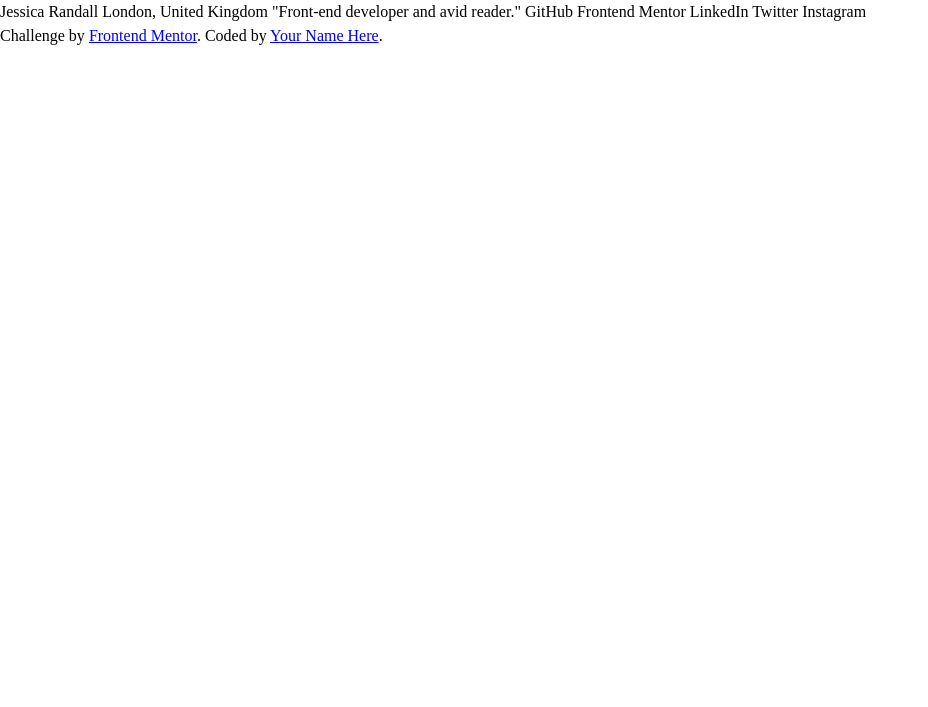
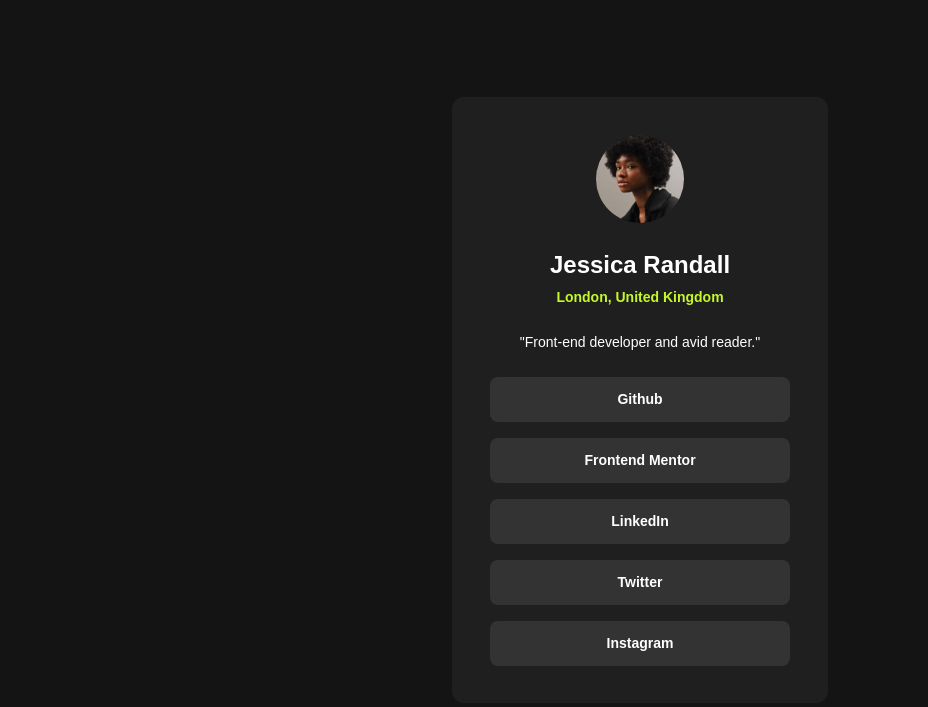
Before and after one commit to jyeharry/social-links-profile, a plain HTML site: page index.html in a window 1280 px wide. Shown: the whole page, without its empty margins (0-928 px from the left). Drawn offline with Linux system fonts and the light colour scheme.

Commit message:
Completed challenge

```diff
--- a/css/style.css
+++ b/css/style.css
@@ -4,6 +4,27 @@
   --grey-700: hsl(0, 0%, 20%);
   --grey-800: hsl(0, 0%, 12%);
   --grey-900: hsl(0, 0%, 8%);
+
+  /* @link https://utopia.fyi/space/calculator?c=375,16,1.2,1440,16,1.25,5,2,&s=0.75|0.5|0.25,1.5|2.5,&g=s,l,xl,12 */
+
+  --space-3xs: 0.25rem;
+  --space-2xs: 0.5rem;
+  --space-xs: 0.75rem;
+  --space-s: 1rem;
+  --space-m: 1.5rem;
+  --space-l: 2.5rem;
+
+  /* One-up pairs */
+  /* Space 3xs-2xs: 4px → 8px */
+  --space-3xs-2xs: clamp(0.25rem, 0.162rem + 0.3756vw, 0.5rem);
+  /* Space 2xs-xs: 8px → 12px */
+  --space-2xs-xs: clamp(0.5rem, 0.412rem + 0.3756vw, 0.75rem);
+  /* Space xs-s: 12px → 16px */
+  --space-xs-s: clamp(0.75rem, 0.662rem + 0.3756vw, 1rem);
+  /* Space s-m: 16px → 24px */
+  --space-s-m: clamp(1rem, 0.8239rem + 0.7512vw, 1.5rem);
+  /* Space m-l: 24px → 40px */
+  --space-m-l: clamp(1.5rem, 1.1479rem + 1.5023vw, 2.5rem);
 }
 
 @font-face {
@@ -21,3 +42,92 @@
   font-style: italic;
   font-variation-settings: 'slnt' -10;
 }
+
+* {
+  font-family: 'Intet', sans-serif;
+  color: var(--white);
+}
+
+.txt-preset-1 {
+  font-size: 1.5rem;
+  line-height: 1.5;
+  letter-spacing: 0;
+  font-weight: bold;
+}
+
+.txt-preset-2 {
+  font-size: 0.875rem;
+  line-height: 1.5;
+  letter-spacing: 0;
+}
+
+.txt-preset-2--bold {
+  font-weight: bold;
+}
+
+.txt-preset-2--green {
+  color: var(--green);
+}
+
+body {
+  background-color: var(--grey-900);
+}
+
+.card__container {
+  display: flex;
+  justify-content: center;
+  align-items: center;
+  min-height: 100vh;
+  padding: var(--space-m-l);
+}
+
+.card {
+  /* @link https://utopia.fyi/clamp/calculator?a=375,1440,327—384 */
+  width: clamp(20.4375rem, 19.1831rem + 5.3521vw, 24rem);
+  display: flex;
+  align-items: stretch;
+  flex-direction: column;
+  gap: var(--space-m);
+  background-color: var(--grey-800);
+  padding: var(--space-m-l);
+  border-radius: var(--space-xs);
+  text-align: center;
+}
+
+.card__image {
+  border-radius: 999px;
+  margin: auto;
+}
+
+.card__name {
+  margin-block-end: var(--space-3xs);
+}
+
+.card__location {
+  color: var(--green);
+}
+
+.card__links {
+  display: flex;
+  flex-direction: column;
+  gap: var(--space-s);
+}
+
+.btn {
+  text-decoration: none;
+  display: inline-block;
+  background-color: var(--grey-700);
+  border-radius: var(--space-2xs);
+  transition: all 0.6s ease-out;
+  font-size: 0.875rem;
+  line-height: 1.5;
+  letter-spacing: 0;
+  font-weight: bold;
+  padding: var(--space-xs);
+  text-align: center;
+
+  &:hover {
+    background-color: var(--green);
+    color: black;
+  }
+}
--- a/index.html
+++ b/index.html
@@ -1,31 +1,45 @@
-<!DOCTYPE html>
+<!doctype html>
 <html lang="en">
   <head>
-  <meta charset="UTF-8">
-  <meta name="viewport" content="width=device-width, initial-scale=1.0"> <!-- displays site properly based on user's device -->
+    <meta charset="UTF-8" />
+    <meta name="viewport" content="width=device-width, initial-scale=1.0" />
+    <!-- displays site properly based on user's device -->
 
-  <link rel="icon" type="image/png" sizes="32x32" href="./assets/images/favicon-32x32.png">
+    <link
+      rel="icon"
+      type="image/png"
+      sizes="32x32"
+      href="./assets/images/favicon-32x32.png"
+    />
 
     <title>Frontend Mentor | Social links profile</title>
 
-  <link rel="stylesheet" href="css/reset.css">
-  <link rel="stylesheet" href="css/style.css">
+    <link rel="stylesheet" href="css/reset.css" />
+    <link rel="stylesheet" href="css/style.css" />
   </head>
   <body>
-
-  Jessica Randall
-  London, United Kingdom
-  "Front-end developer and avid reader."
-
-  GitHub
-  Frontend Mentor
-  LinkedIn
-  Twitter
-  Instagram
-
-  <div class="attribution">
-    Challenge by <a href="https://www.frontendmentor.io?ref=challenge" target="_blank">Frontend Mentor</a>.
-    Coded by <a href="#">Your Name Here</a>.
+    <main class="card__container">
+      <article class="card">
+        <img
+          src="assets/images/avatar-jessica.jpeg"
+          alt="Jessica Randall's profile picture"
+          class="card__image"
+          height="88"
+          width="88"
+        />
+        <div>
+          <h1 class="txt-preset-1 card__name">Jessica Randall</h1>
+          <p class="txt-preset-2 txt-preset-2--bold txt-preset-2--green">London, United Kingdom</p>
         </div>
+        <p class="txt-preset-2">"Front-end developer and avid reader."</p>
+        <div class="card__links">
+          <a href="javascript:void(0)" class="btn">Github</a>
+          <a href="javascript:void(0)" class="btn">Frontend Mentor</a>
+          <a href="javascript:void(0)" class="btn">LinkedIn</a>
+          <a href="javascript:void(0)" class="btn">Twitter</a>
+          <a href="javascript:void(0)" class="btn">Instagram</a>
+        </div>
+      </article>
+    </main>
   </body>
 </html>
```
Lines whose indentation alone changed are shown as unchanged.
